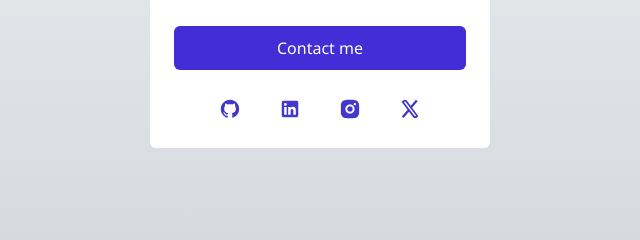
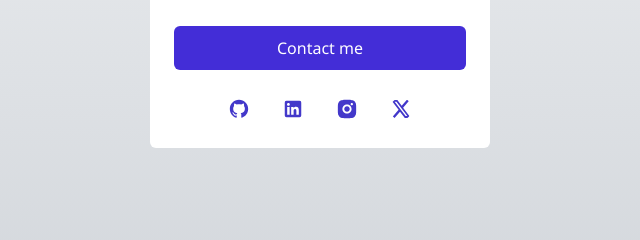
Before and after one commit to aswinzz/gfd-profile-card, a plain HTML site: page index.html in a window 1280 px wide. Shown: the part 475-715 px from the top of the page, 320-960 px from the left. Drawn offline with nearby package versions, Linux system fonts and the light colour scheme.

Commit message:
fix: gap

```diff
--- a/index.html
+++ b/index.html
@@ -30,7 +30,7 @@
           I turn coffee into bugs which are fixed by someone else. Certified Stack Overflow and ChatGPT developer.
         </div>
         <button class="mt-[40px] bg-indigo-700 text-white px-4 py-[10px] rounded-md w-full hover:bg-indigo-800 cursor-pointer">Contact me</button>
-        <div class="flex gap-[30px] pt-[24px]">
+        <div class="flex gap-[24px] pt-[24px]">
           <img src="img/github.svg" alt="github" height="30" width="30" class="rounded-full hover:bg-neutral-200 p-1 cursor-pointer" />
           <img src="img/linkedin.svg" alt="linkedin" height="30" width="30" class="rounded-full hover:bg-neutral-200 p-1 cursor-pointer" />
           <img src="img/instagram.svg" alt="instagram" height="30" width="30" class="rounded-full hover:bg-neutral-200 p-1 cursor-pointer" />
```
